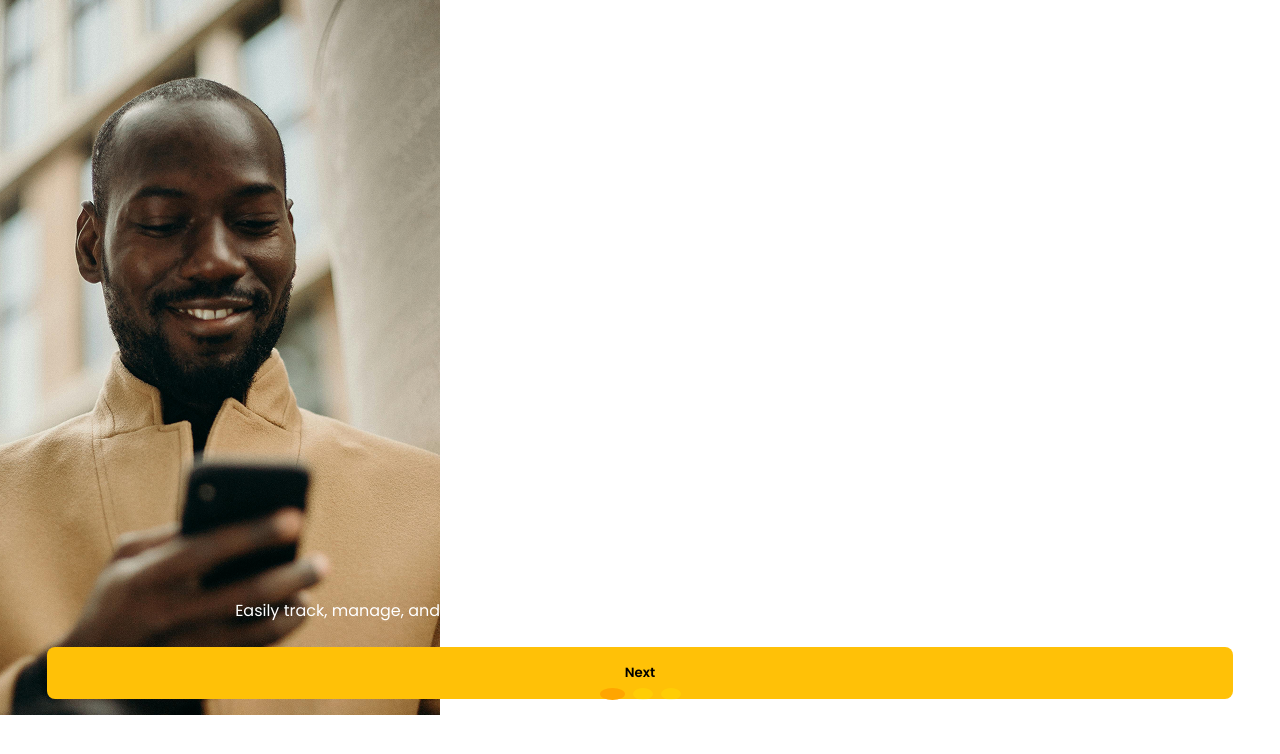
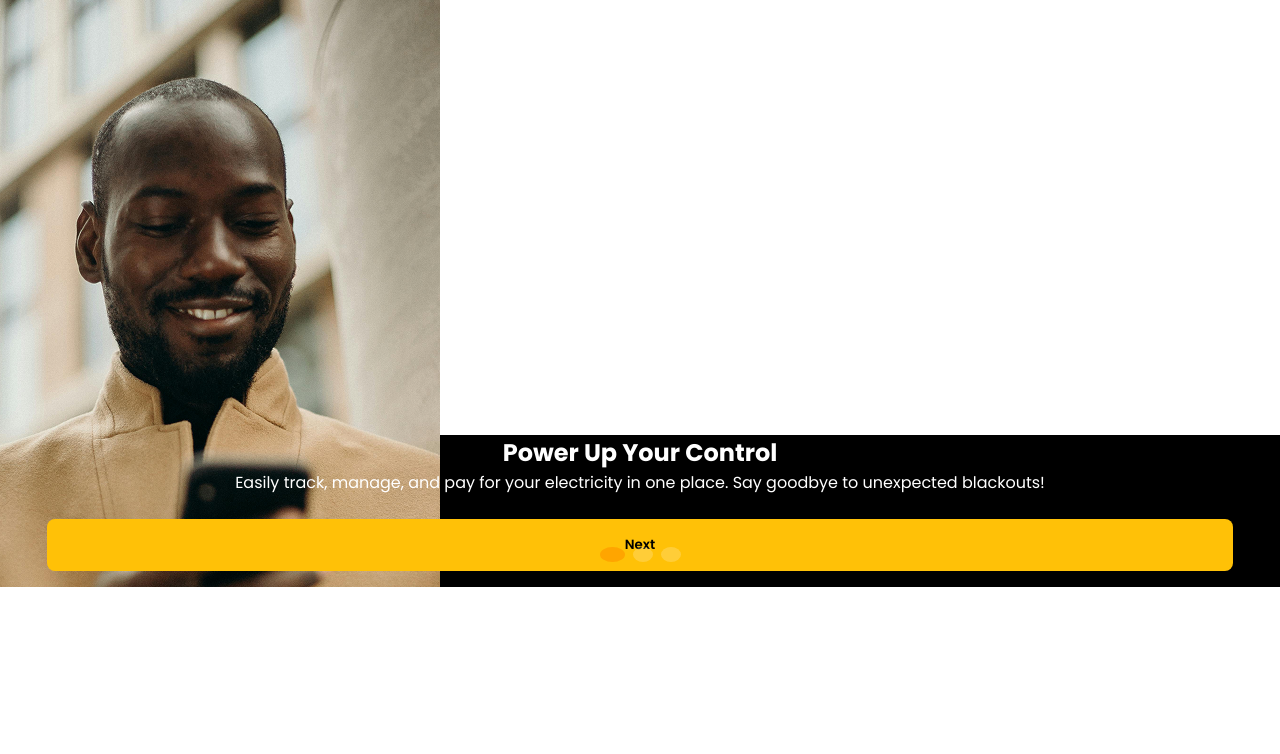
Before and after one commit to mrauthentik/pawa, a React (Vite) app in the folder pawa-sure/: page /onboarding in a window 1280 px wide. Shown: the top 754 px of the page. Built offline with nearby package versions, Linux system fonts and the light colour scheme.

Commit message:
feat: update text box margin and background color; modify swiper pagination styles

```diff
--- a/pawa-sure/src/App.css
+++ b/pawa-sure/src/App.css
@@ -364,20 +364,25 @@ button:active{
 
 
 .text-box{
-   margin-top: -25rem;
+   margin-top: -33rem;
    padding: 0 1rem;
    color: white;
    text-align: center;
-
+   background-color: black;
 }
 
 /* Custom Swiper Pagination */
 .swiper-pagination-bullet {
-    background-color: yellow !important; /* Change dot color */
+    background-color: white !important; /* Change dot color */
     width: 20px; /* Increase dot size */
-    height: 12px;
+    height: 15px;
+
   }
 
+  .swiper-pagination{
+    top: 34rem !important;
+    bottom: auto;
+  }
   .swiper-pagination-bullet-active {
     background-color: orange !important; /* Active dot color */
     width:25px;
```
